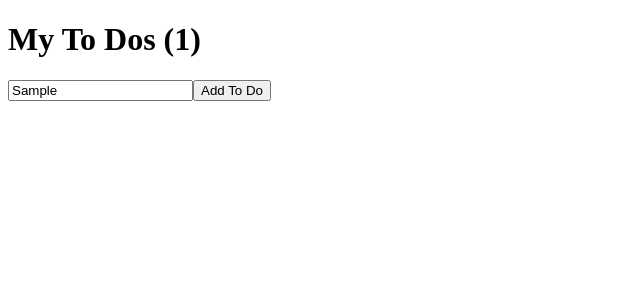
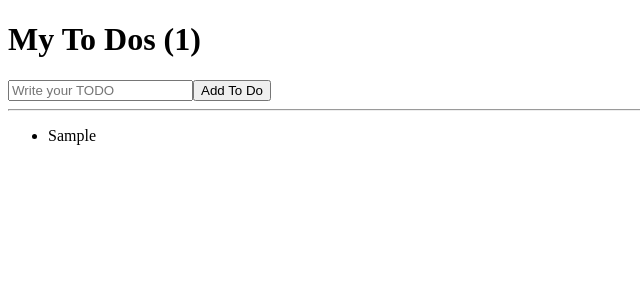
Before and after one commit to Harimad/Nomad_React_GIT, a React (Create React App) app in the folder react-for-beginners/: page / in a window 1280 px wide. Both pictures are taken after typing "Sample" into the empty fields and a click on the button "Add To Do". Shown: the top 300 px of the page, without its empty margins (0-640 px from the left). Built offline with nearby package versions, Linux system fonts and the light colour scheme; the HTML template or start-up script is replaced by a standard one.

Commit message:
#7.1 To Do List part Two

```diff
--- a/react-for-beginners/src/App.js
+++ b/react-for-beginners/src/App.js
@@ -10,13 +10,9 @@ function App() {
       return;
     }
     setToDos(currentArray => [toDo, ...currentArray]);
+    setToDo('');
     console.log(toDos);
-    // setToDos(currentArray => {
-    //   const newArray = [toDo, ...currentArray];
-    //   console.log(newArray);
-    //   return newArray;
-    // });
-    setToDo('');
+    console.log(toDos.map((item, index) => <li key={index}>{item}</li>));
   };
   return (
     <div>
@@ -24,11 +20,18 @@ function App() {
       <form onSubmit={onSubmit}>
         <input
           onChange={onChange}
+          value={toDo}
           type="text"
           placeholder="Write your TODO"
         ></input>
         <button>Add To Do</button>
       </form>
+      <hr></hr>
+      <ul>
+        {toDos.map((item, index) => (
+          <li key={index}>{item}</li>
+        ))}
+      </ul>
     </div>
   );
 }
```
